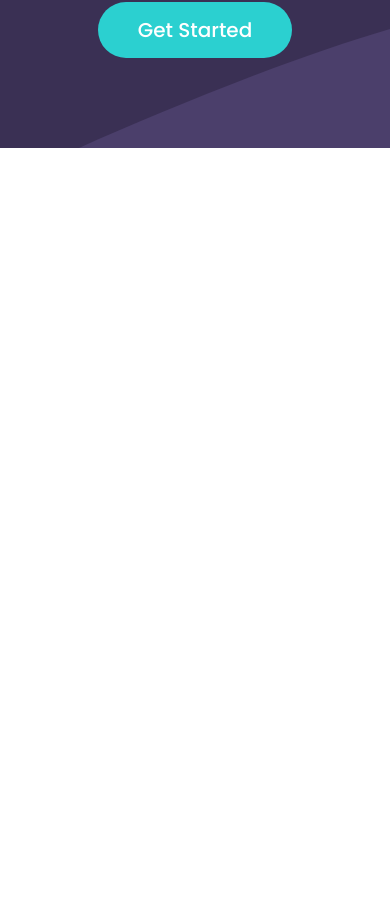
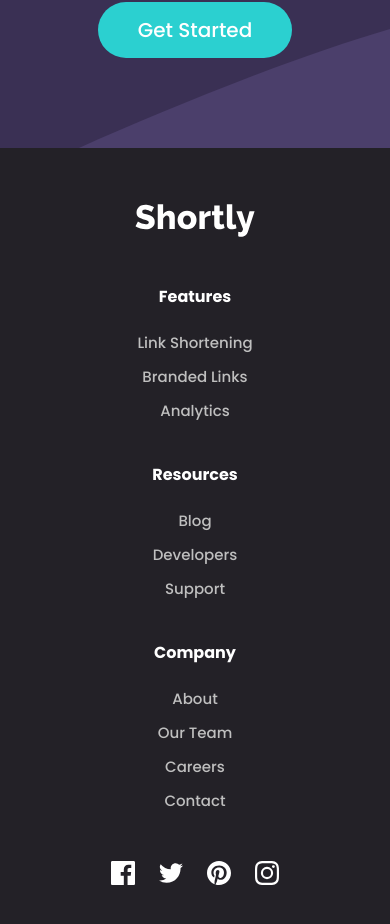
Before and after one commit to vanderms/shortly-url-shortening-api, a Next.js app: page / in a window 390 px wide. Shown: the part 2570-3494 px from the top of the page. Before the commit the page ends 2718 px from the top, so only its background shows below. Built offline with nearby package versions, Linux system fonts and the light colour scheme.

Commit message:
implement footer responsive design

```diff
--- /dev/null
+++ b/components/sections/footer/footer.tsx
@@ -0,0 +1,110 @@
+import Link from "next/link";
+
+const FooterNavSubSection: React.FC<{
+  title: string;
+  links: { href: string; text: string }[];
+}> = (props) => {
+  return (
+    <li className="text-center lg:text-left">
+      <span className="block font-bold mb-[1.375rem] text-base">{props.title}</span>
+      <ul className="flex flex-col gap-2.5">
+        {props.links.map((link) => (
+          <li key={link.text}>
+            <Link href={link.href}>
+              <a className="text-[#BFBFBF] hover:text-primary [font-size:0.9375rem] [line-height:1.375rem]">
+                {link.text}
+              </a>
+            </Link>
+          </li>
+        ))}
+      </ul>
+    </li>
+  );
+};
+
+const SocialMediaLink: React.FC<{ href: string; className: string; ariaLabel: string }> = (
+  props
+) => {
+  return (
+    <a
+      href={props.href}
+      aria-label={props.ariaLabel}
+      target="_blank"
+      rel="noopener noreferrer"
+      className={`block bg-white hover:bg-primary w-6 h-6 ${props.className}`}
+    ></a>
+  );
+};
+
+export const Footer: React.FC = () => {
+  return (
+    <footer className="bg-bgdarkest text-white py-14 lg:pt-[4.4375rem] lg:pb-[4.5rem]">
+      <div className="container grid grid-cols-1 justify-items-center gap-12 lg:grid-cols-[17.5rem,1fr,10.5rem] lg:gap-[6.25rem] lg:items-start">
+        <Link href="/">
+          <a
+            aria-label="homepage"
+            className="bg-white w-[7.5rem] h-[2.0625rem] vn__logo-svg"
+          ></a>
+        </Link>
+
+        <ul className="flex flex-col gap-10 lg:flex-row">
+          <FooterNavSubSection
+            title="Features"
+            links={[
+              { href: "/", text: "Link Shortening" },
+              { href: "/", text: "Branded Links" },
+              { href: "/", text: "Analytics" },
+            ]}
+          />
+          <FooterNavSubSection
+            title="Resources"
+            links={[
+              { href: "/", text: "Blog" },
+              { href: "/", text: "Developers" },
+              { href: "/", text: "Support" },
+            ]}
+          />
+          <FooterNavSubSection
+            title="Company"
+            links={[
+              { href: "/", text: "About" },
+              { href: "/", text: "Our Team" },
+              { href: "/", text: "Careers" },
+              { href: "/", text: "Contact" },
+            ]}
+          />
+        </ul>
+        <ul className="flex gap-6 items-center">
+          <li>
+            <SocialMediaLink
+              href="https://www.facebook.com"
+              ariaLabel="facebook"
+              className="vn__facebook-icon"
+            />
+          </li>
+          <li>
+            <SocialMediaLink
+              href="https://www.twitter.com"
+              ariaLabel="twitter"
+              className="vn__twitter-icon"
+            />
+          </li>
+          <li>
+            <SocialMediaLink
+              href="https://www.pinterest.com"
+              ariaLabel="pinterest"
+              className="vn__pinterest-icon"
+            />
+          </li>
+          <li>
+            <SocialMediaLink
+              href="https://www.instagram.com"
+              ariaLabel="instagram"
+              className="vn__instagram-icon"
+            />
+          </li>
+        </ul>
+      </div>
+    </footer>
+  );
+};
--- a/components/sections/shortener/shortener.tsx
+++ b/components/sections/shortener/shortener.tsx
@@ -8,7 +8,7 @@ export const ShortenerSection: React.FC = () => {
   const titleId = useId();
 
   return (
-    <section className={`mt-[5.5rem] `} aria-labelledby={titleId}>
+    <section className={`mt-[5.5rem] lg:mt-[4.25rem] `} aria-labelledby={titleId}>
       <h2 className="sr-only" id={titleId}>
         Link Shortener
       </h2>
--- a/pages/index.tsx
+++ b/pages/index.tsx
@@ -6,6 +6,7 @@ import { ShortenerSection } from "components/sections/shortener/shortener";
 import { ShortenerContextProvider } from "services/contexts/shortener-context";
 import { StatisticsSection } from "components/sections/statistics/statistics";
 import { CallToActionSection } from "components/sections/call-to-action/call-to-action";
+import { Footer } from "components/sections/footer/footer";
 
 const Home: NextPage = () => {
   const name = "Shortly - more than just shorter links";
@@ -35,6 +36,7 @@ const Home: NextPage = () => {
           <StatisticsSection />
           <CallToActionSection/>
         </main>
+        <Footer/>
       </div>
     </>
   );
--- a/styles/index.css
+++ b/styles/index.css
@@ -39,6 +39,31 @@
   .vn__close-icon {
     @apply vn__mask-icon;
     mask-image: url("/assets/close.svg");
+  }
+
+  .vn__facebook-icon {
+    @apply vn__mask-icon;
+    mask-image: url("/assets/icon-facebook.svg");
+  }
+
+  .vn__twitter-icon {
+    @apply vn__mask-icon;
+    mask-image: url("/assets/icon-twitter.svg");
+  }
+
+  .vn__instagram-icon {
+    @apply vn__mask-icon;
+    mask-image: url("/assets/icon-instagram.svg");
+  }
+
+  .vn__pinterest-icon {
+    @apply vn__mask-icon;
+    mask-image: url("/assets/icon-pinterest.svg");
+  }
+
+  .vn__logo-svg {
+    @apply vn__mask-icon;
+    mask-image: url("/assets/logo.svg");
   }
 
   .vn__sm-title-xl {
```
